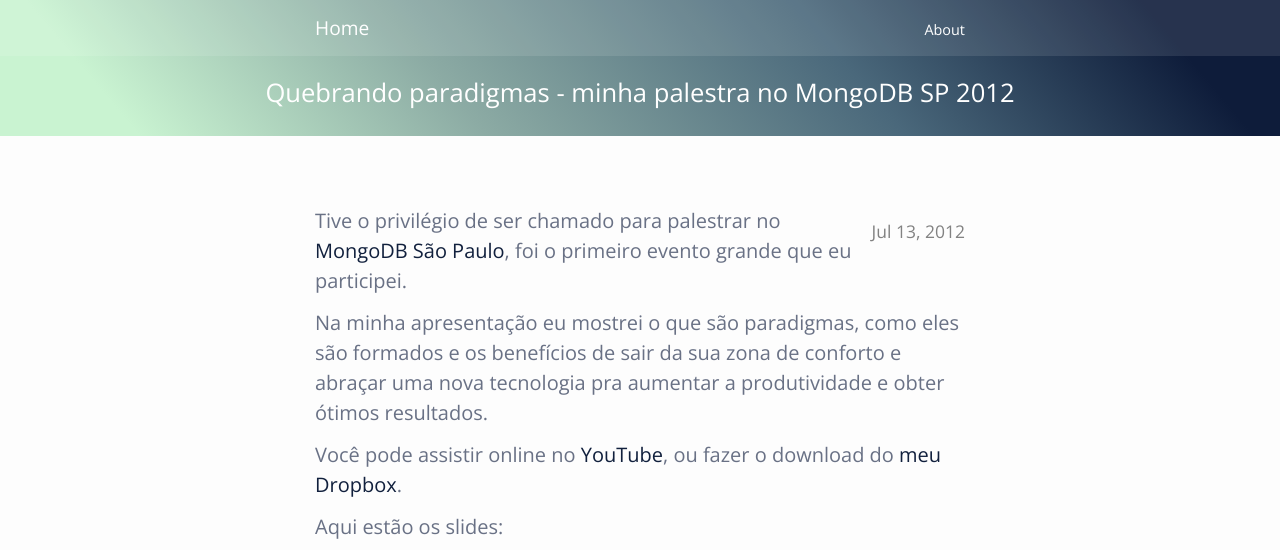
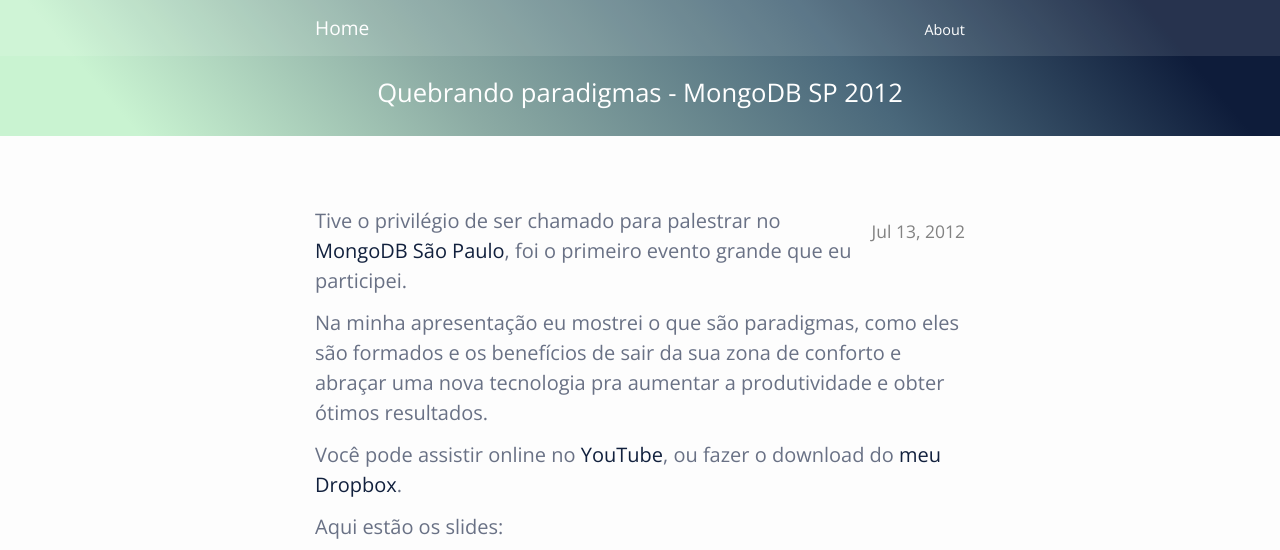
Before and after one commit to shamanime/shamanime.github.io, a Jekyll site: the page built from _posts/2012-07-13-quebrando-paradigmas-mongodb-sp.markdown, in a window 1280 px wide, cut to the strip 0-550 px from the top of the page. Built offline with Jekyll 4.4.1, drawn with Linux system fonts in a browser that asks for light colours.

Commit message:
Shortening the post title

```diff
--- a/_posts/2012-07-13-quebrando-paradigmas-mongodb-sp.markdown
+++ b/_posts/2012-07-13-quebrando-paradigmas-mongodb-sp.markdown
@@ -1,6 +1,6 @@
 ---
 layout: post
-title: "Quebrando paradigmas - minha palestra no MongoDB SP 2012"
+title: "Quebrando paradigmas - MongoDB SP 2012"
 date: 2012-07-13 13:09
 comments: true
 categories:
```
